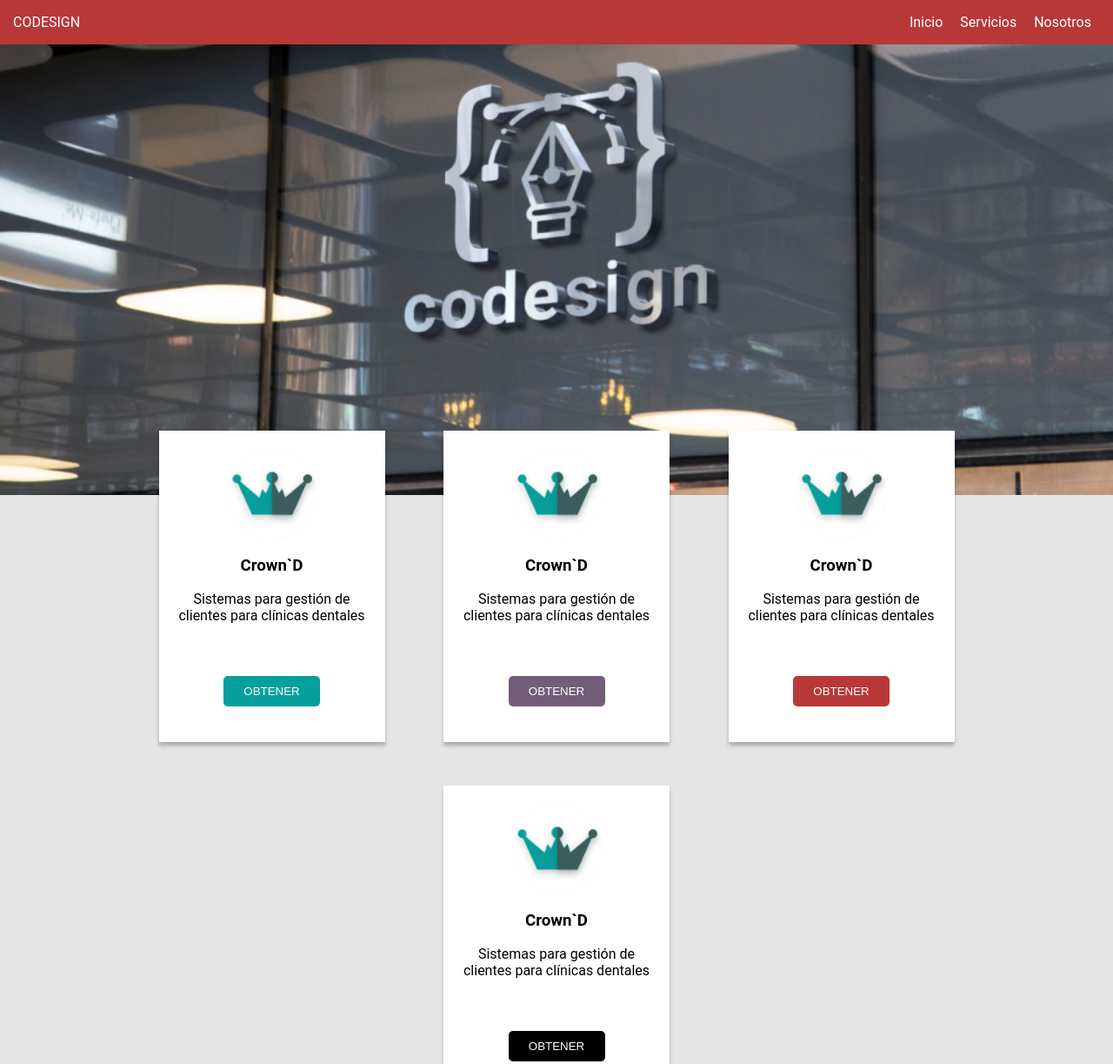
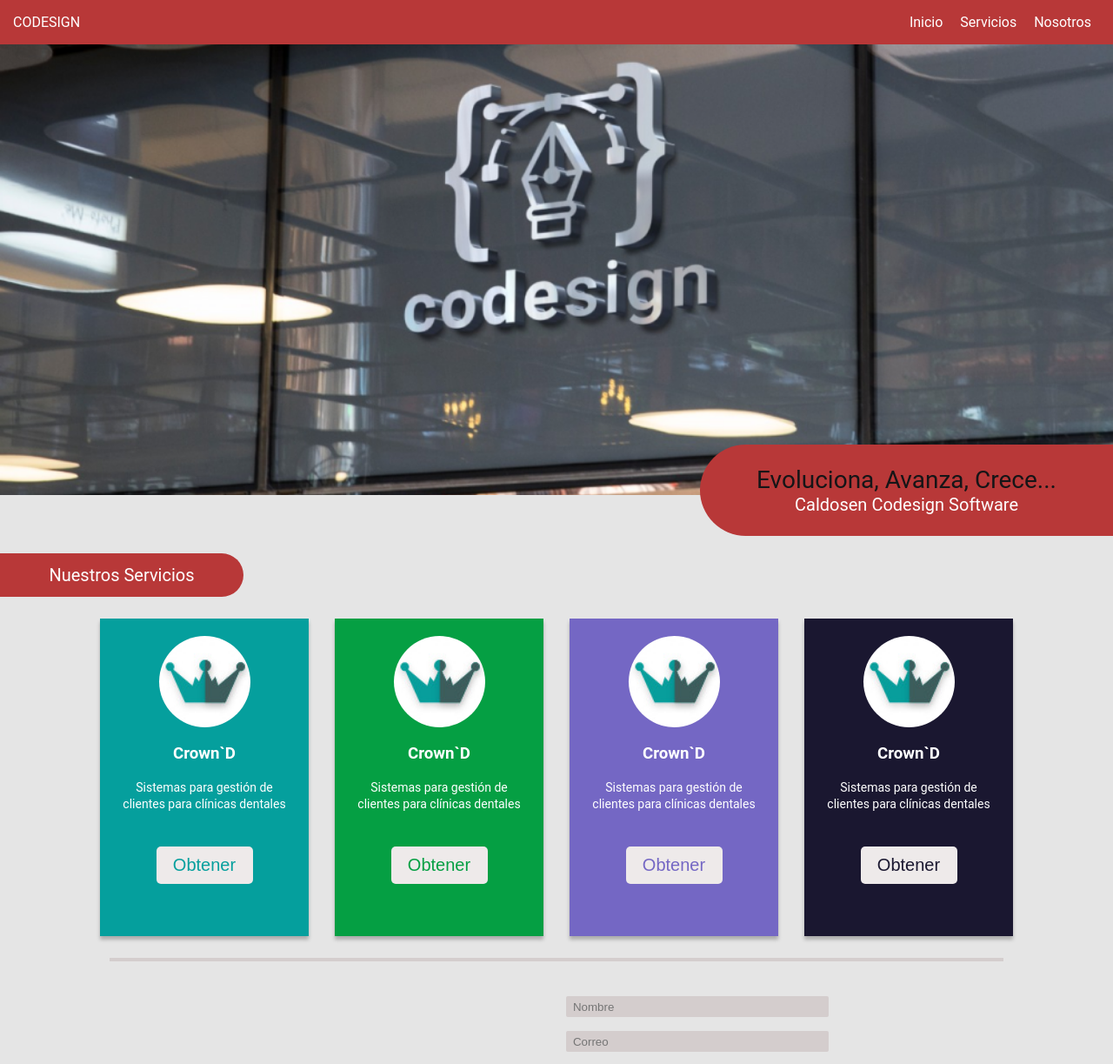
Before and after one commit to LyleDylandy/CDS, a plain HTML site: page index.html in a window 1280 px wide. Shown: the top 1223 px of the page at 87% size. Drawn offline with Linux system fonts and the light colour scheme.

Commit message:
Add files via upload

```diff
--- a/estilos.css
+++ b/estilos.css
@@ -37,34 +37,105 @@ header{
   height: 100%;
 }
 
+.border{
+  background-color: #E5E5E5;
+  height: 105px;
+  display: flex;
+  justify-content: flex-end;
+  margin-top: -58px;
+}
+
+.corner{
+  width: 475px;
+  background-color: #B83838;
+  border-radius: 119px 0 0 119px;
+  display: flex;
+  flex-direction: column;
+  justify-content: center;
+  align-items: center;
+}
+
+.border .corner .tittle{
+  font-size: 28px;
+  color: #151517;
+}
+
+.border .corner span{
+  font-size: 20px;
+  margin: 0;
+  color: #FFFFFF;
+}
+
+.border2{
+  background-color: #E5E5E5;
+  height: 70px;
+  display: flex;
+  flex-direction: column;
+  justify-content: flex-end;
+}
+
+.corner2{
+  width: 280px;
+  background-color: #B83838;
+  border-radius: 0 119px 119px 0;
+  height: 50px;
+  display: flex;
+  justify-content: center;
+  align-items: center;
+}
+
+.border2 .corner2 span{
+  font-size: 20px;
+  color: #FFFFFF;
+}
+
 .products{
   background-color: #E5E5E5;
   display: flex;
-  justify-content: space-evenly;
+  justify-content: center;
   margin: 0 auto;
-  margin-top: -99px;
   text-align: center;
   flex-wrap: wrap;
 }
 
-.container{
-  width: 1000px;
-  margin: 0 auto;
-  display: inherit;
-  height: inherit;
-  justify-content: inherit;
-  align-items: inherit;
-  flex-wrap: inherit;
-  box-shadow: inherit;
+.product{
+  color: #FFFFFF;
+  padding: 20px;
+  width: 200px;
+  margin: 25px 15px;
+  box-shadow: 0px 4px 4px rgba(0, 0, 0, 0.25);
 }
 
-.product{
-  background-color: #FFFFFF;
-  padding: 20px;
-  width: 220px;
-  height: 318px;
-  margin: 25px 25px;
-  box-shadow: 0px 4px 4px rgba(0, 0, 0, 0.25);
+.prdcrownd{
+  background-color: #059F9D;
+}
+
+.crownd{
+  background-image: url('icono.jpeg');
+}
+
+.prdsold{
+  background-color: #059F43;
+}
+
+.sold{
+  background-image: url('icono.jpeg');
+}
+
+.prdeducapp{
+  background-color: #7467C4;
+}
+
+.educapp{
+  background-image: url('icono.jpeg');
+}
+
+.prdcustom{
+  background-color: #1A1730;
+}
+
+.custom{
+  background-image: url('icono.jpeg');
 }
 
 .image_content{
@@ -72,7 +143,6 @@ header{
   text-align: center;
   width: 105px;
   height: 105px;
-  background-image: url('icono.jpeg');
   background-size: cover;
   border-radius: 50%;
 }
@@ -83,11 +153,13 @@ header{
   border: 0px;
   border-radius: 5px;
   cursor: pointer;
-  color: #FFFFFF;
+  margin: 40px 0;
+  background-color: #EEEAEA;
+  font-size: 20px;
 }
 
-.content p{
-  margin-bottom: 60px;
+.content span{
+  font-size: 14px;
 }
 
 .line{
--- a/index.html
+++ b/index.html
@@ -24,54 +24,64 @@
   <img src="fondo.png">
 </div>
 
+<div class="border">
+  <div class="corner">
+  <span class="tittle">Evoluciona, Avanza, Crece...</span>
+  <span>Caldosen Codesign Software</span>
+  </div>
+</div>
+
+<div class="border2">
+  <div class="corner2">
+  <span class="tittle">Nuestros Servicios</span>
+  </div>
+</div>
+
   <div id="products" class="products">
-    <div class="container">
-    <div class="product">
+    <div class="product prdcrownd">
       <div class="content">
-        <div class="image_content">
+        <div class="image_content crownd">
+        </div>
+        <h3>Crown`D</h3>
+        <span>Sistemas para gestión de clientes para clínicas dentales</span>
+        <a href="#">
+          <button style="color:#059F9D" class="main_button">Obtener</button>
+        </a>
+      </div>
+    </div>
+    <div class="product prdsold">
+      <div class="content">
+        <div class="image_content sold">
 
         </div>
         <h3>Crown`D</h3>
-        <p>Sistemas para gestión de clientes para clínicas dentales</p>
+        <span>Sistemas para gestión de clientes para clínicas dentales</span>
         <a href="#">
-          <button style="background-color:#059F9D" class="main_button">OBTENER</button>
+          <button style="color:#059F43" class="main_button">Obtener</button>
         </a>
       </div>
     </div>
-    <div class="product">
-      <div class="content">
-        <div class="image_content">
-
-        </div>
-        <h3>Crown`D</h3>
-        <p>Sistemas para gestión de clientes para clínicas dentales</p>
-        <a href="#">
-          <button style="background-color:#745D79" class="main_button">OBTENER</button>
-        </a>
-      </div>
-    </div>
-  <div class="product">
+  <div class="product prdeducapp">
     <div class="content">
-      <div class="image_content">
+      <div class="image_content educapp">
       </div>
       <h3>Crown`D</h3>
-      <p>Sistemas para gestión de clientes para clínicas dentales</p>
+      <span>Sistemas para gestión de clientes para clínicas dentales</span>
       <a href="#">
-        <button style="background-color:#B83838" class="main_button">OBTENER</button>
+        <button style="color:#7467C4" class="main_button">Obtener</button>
       </a>
     </div>
   </div>
-  <div class="product">
+  <div class="product prdcustom">
     <div class="content">
-      <div class="image_content">
+      <div class="image_content custom">
       </div>
       <h3>Crown`D</h3>
-      <p>Sistemas para gestión de clientes para clínicas dentales</p>
+      <span>Sistemas para gestión de clientes para clínicas dentales</span>
       <a href="#">
-        <button style="background-color:#000000" class="main_button">OBTENER</button>
+        <button style="color:#1A1730" class="main_button">Obtener</button>
       </a>
     </div>
-  </div>
   </div>
   </div>
 
@@ -81,7 +91,7 @@
 
 <div class="contacts">
     <div class="contact">
-      <p>Contáctanos</p>
+      <span>Contáctanos</span>
     </div>
     <div class="contact_form">
       <form action="">
```
